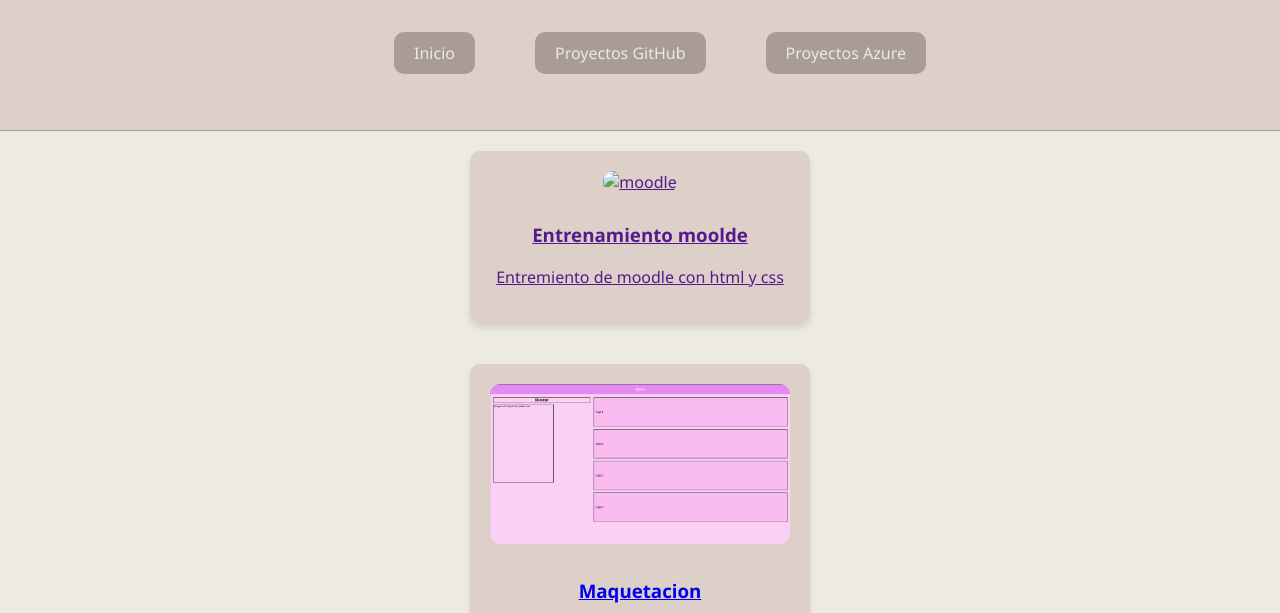
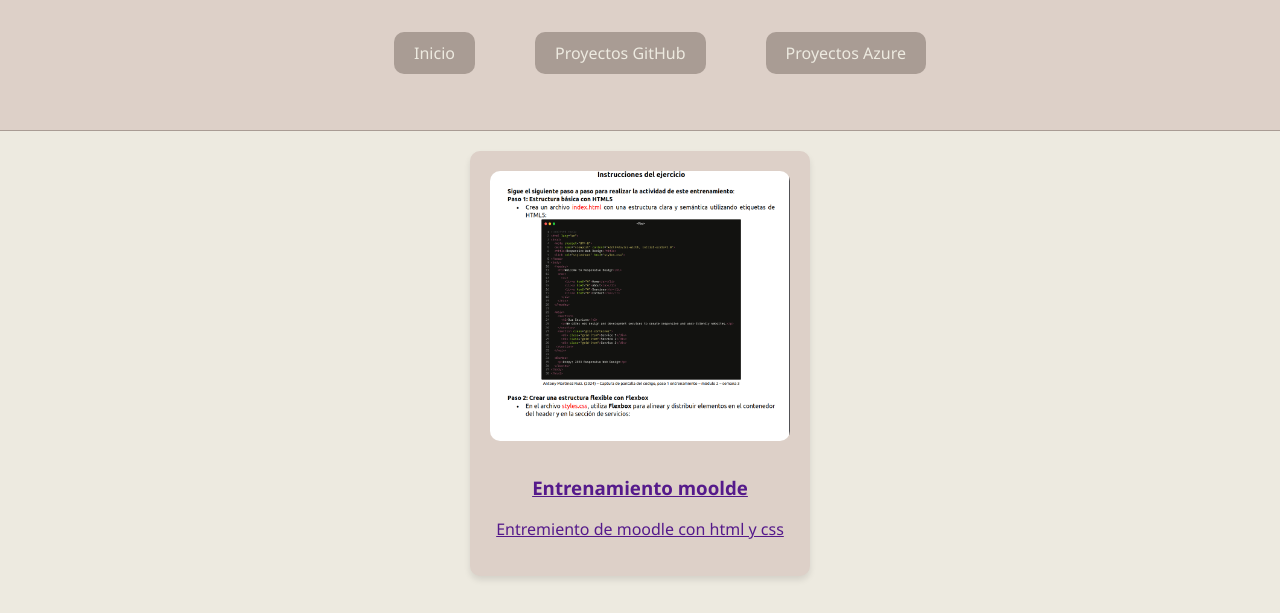
Before and after one commit to Mariana-Velez1942/Portafolio_MV, a plain HTML site: page proyectos_azure.html in a window 1280 px wide. Shown: the part 165-778 px from the top of the page. Drawn offline with Linux system fonts and the light colour scheme; files whose address does not match are found by name.

Commit message:
fix: Error imagenes

```diff
--- a/proyectos_azure.html
+++ b/proyectos_azure.html
@@ -21,7 +21,7 @@
 
     <div class="project-grid">
       <a href="" class="project-card">
-        <img src="/Portafolio_Profesional_Mariana_Velez_EDITADO/Portafolio_Profesional_Mariana_Velez/img/img_entrenamiento.png" alt="moodle">
+        <img src="./img/img_entrenamiento.png" alt="moodle">
         <h3>Entrenamiento moolde</h3>
         <p>Entremiento de moodle con html y css</p>
       </a>
```
